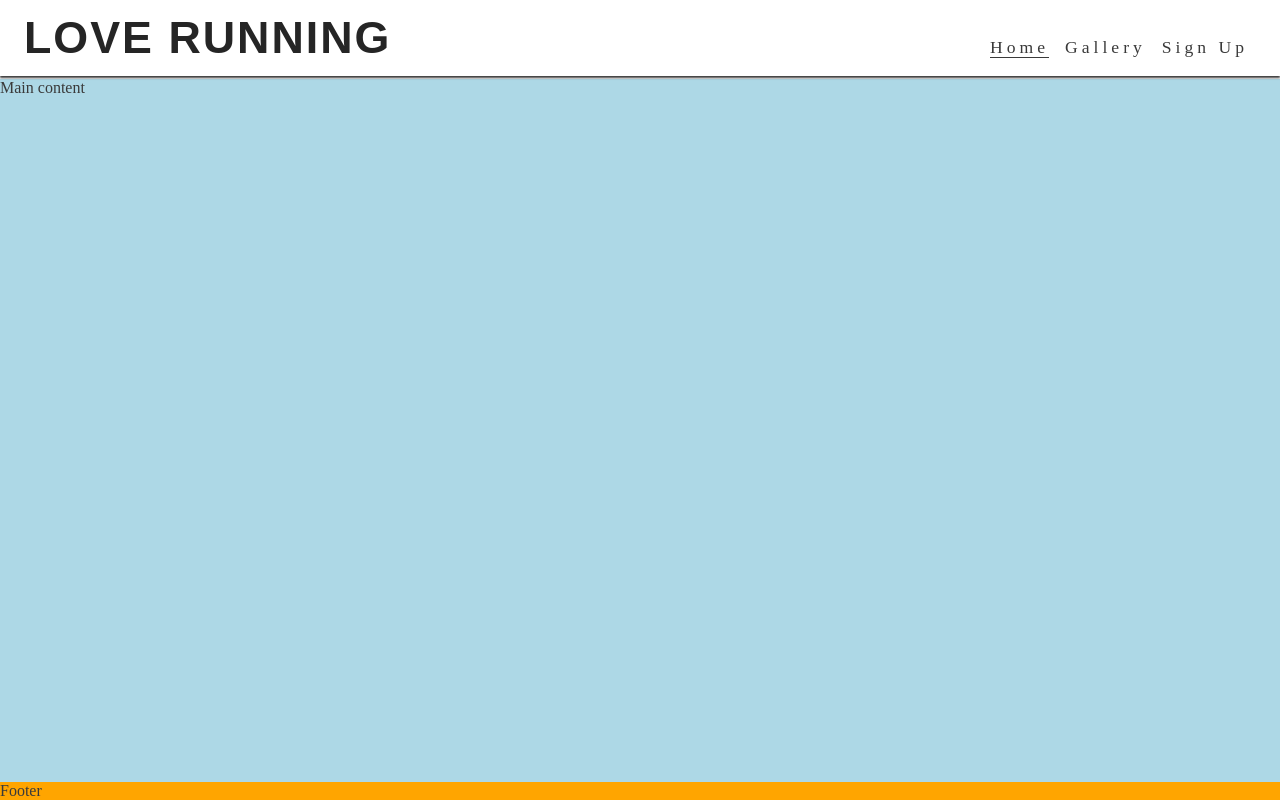
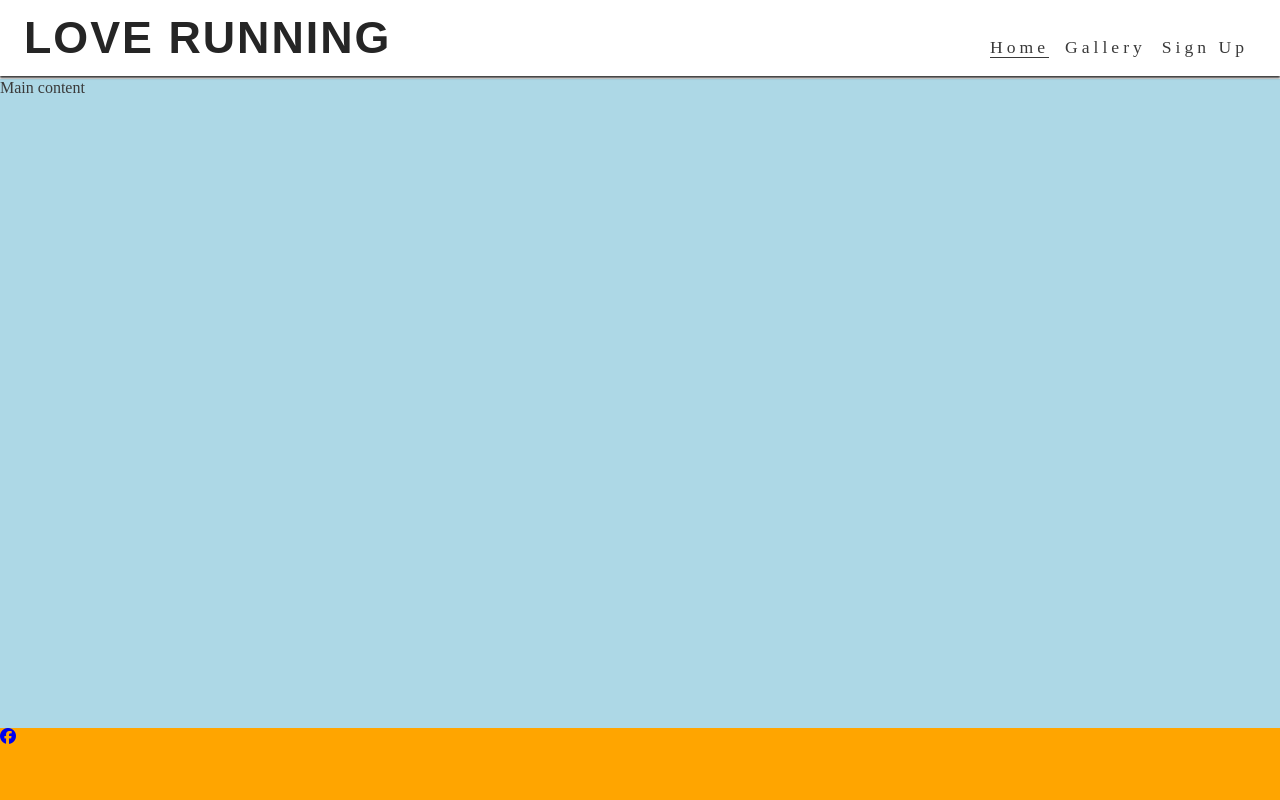
Before and after one commit to Ermaa8/love-running, a plain HTML site: page index.html in a window 1280 px wide. Drawn offline with Linux system fonts and the light colour scheme.

Commit message:
Add font awesome and first footer link

```diff
--- a/index.html
+++ b/index.html
@@ -39,8 +39,16 @@
     <main>Main content</main>
 
     <!--Footer-->
-    <footer>Footer</footer>
-
+    <footer>
+        <ul>
+            <li><a href="https://www.facebook.com/" target="_blank" rel="noopener" aria-label="Visit our Facebook page (opens in a new tab)"><i class="fa-brands fa-facebook"></i></li>
+            <li></li>
+            <li></li>
+            <li></li>
+        </ul>
+    </footer>
+<!--Font Awesome kit-->
+   <script src="https://kit.fontawesome.com/92cd29c5cb.js" crossorigin="anonymous"></script>
 </body>
 
 </html>
```
